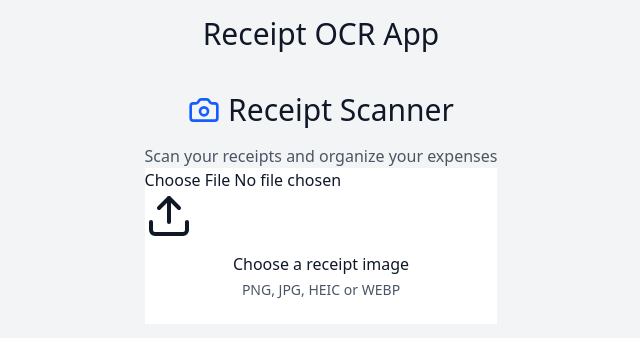
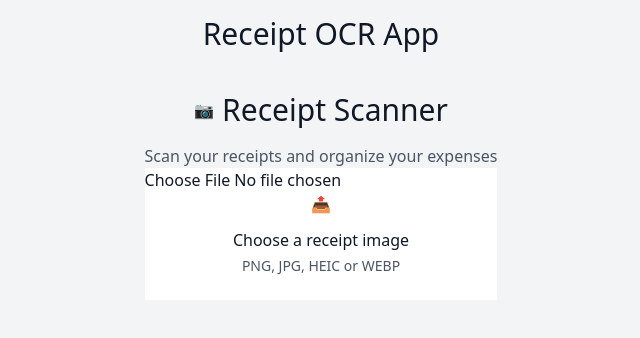
Before and after one commit to Kwameapenk/receipt-scanner-app, a React (Create React App) app in the folder frontend/: page / in a window 1280 px wide. Shown: the top 338 px of the page, without its empty margins (319-959 px from the left). Built offline with nearby package versions, Linux system fonts and the light colour scheme.

Commit message:
Fix: Remove lucide-react dependency

```diff
--- a/frontend/src/components/ReceiptUpload.js
+++ b/frontend/src/components/ReceiptUpload.js
@@ -1,5 +1,4 @@
 import React, { useState } from 'react';
-import { Upload, Check, Edit2, X, Save, Camera } from 'lucide-react';
 
 export default function ReceiptScanner() {
   const [file, setFile] = useState(null);
@@ -104,7 +103,7 @@ export default function ReceiptScanner() {
         {/* Header */}
         <div className="text-center mb-8">
           <div className="flex items-center justify-center gap-2 mb-4">
-            <Camera className="w-8 h-8 text-blue-600" />
+            <span className="text-4xl">📷</span>
             <h1 className="text-3xl md:text-4xl font-bold text-gray-800">Receipt Scanner</h1>
           </div>
           <p className="text-gray-600">Scan your receipts and organize your expenses</p>
@@ -131,7 +130,7 @@ export default function ReceiptScanner() {
                       : 'border-gray-300 bg-gray-50 hover:border-blue-400 hover:bg-blue-50'
                   }`}
                 >
-                  <Upload className="w-12 h-12 mx-auto mb-3 text-gray-400" />
+                  <div className="text-5xl mx-auto mb-3">📤</div>
                   {file ? (
                     <div>
                       <p className="text-green-600 font-semibold">{file.name}</p>
@@ -257,15 +256,13 @@ export default function ReceiptScanner() {
                 onClick={handleCancel}
                 className="flex-1 py-3 px-4 rounded-lg font-semibold text-gray-700 bg-gray-200 hover:bg-gray-300 transition flex items-center justify-center gap-2"
               >
-                <X className="w-5 h-5" />
-                Cancel
+                ❌ Cancel
               </button>
               <button
                 onClick={handleSave}
                 className="flex-1 py-3 px-4 rounded-lg font-semibold text-white bg-green-600 hover:bg-green-700 transition shadow-lg hover:shadow-xl flex items-center justify-center gap-2"
               >
-                <Save className="w-5 h-5" />
-                Save Receipt
+                ✅ Save Receipt
               </button>
             </div>
           </div>
```
